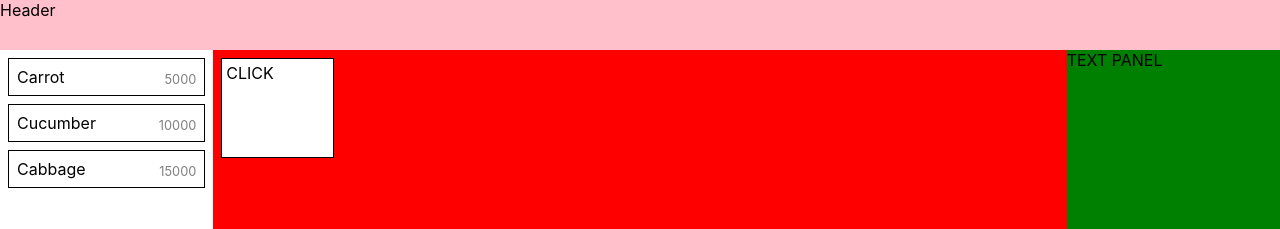
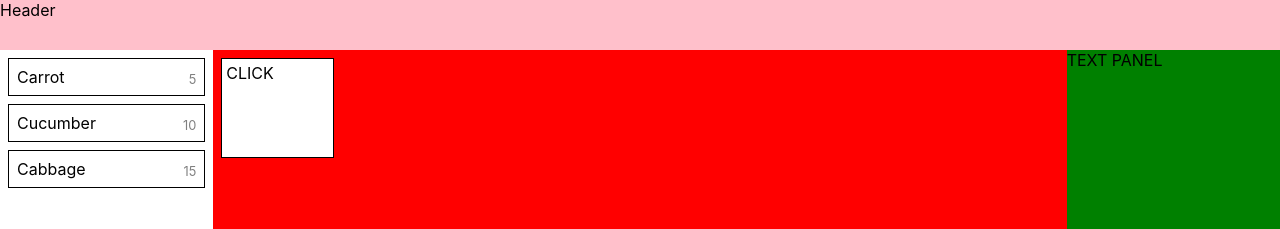
Before and after one commit to ryandabler/idlelife, a React (Create React App) app: page / in a window 1280 px wide. Shown: the top 229 px of the page. Built offline with nearby package versions, Linux system fonts and the light colour scheme.

Commit message:
format time for idle items

```diff
--- a/src/components/list-items/farm-item.js
+++ b/src/components/list-items/farm-item.js
@@ -1,6 +1,7 @@
 import React, { Component } from 'react';
 import PropTypes from 'prop-types';
 import STORE from '../../stores/store';
+import { timeFormatter } from '../../utilities/formatting';
 
 class FarmItem extends Component {
     constructor(props) {
@@ -30,7 +31,7 @@ class FarmItem extends Component {
         return (
             <li className="list-item-farm" onClick={this.onClick}>
                 <span>{ name }</span>
-                <span className="time">{ time }</span>
+                <span className="time">{ timeFormatter(time, 'ms') }</span>
             </li>
         );
     }
```
